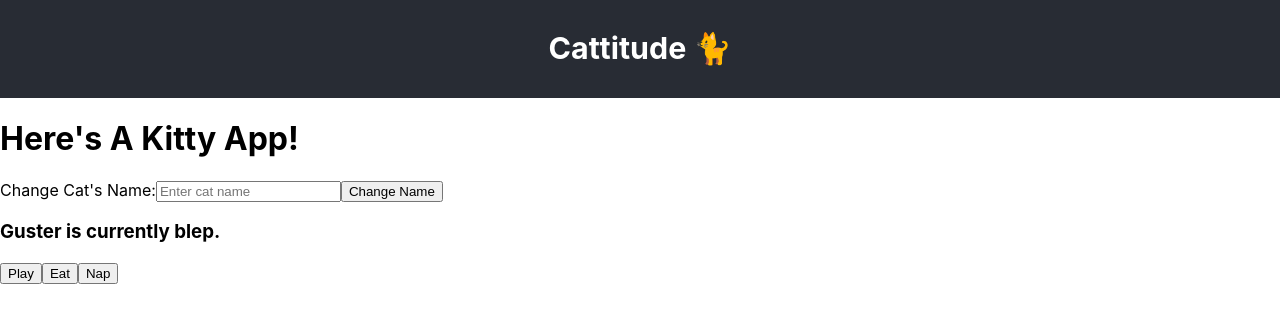
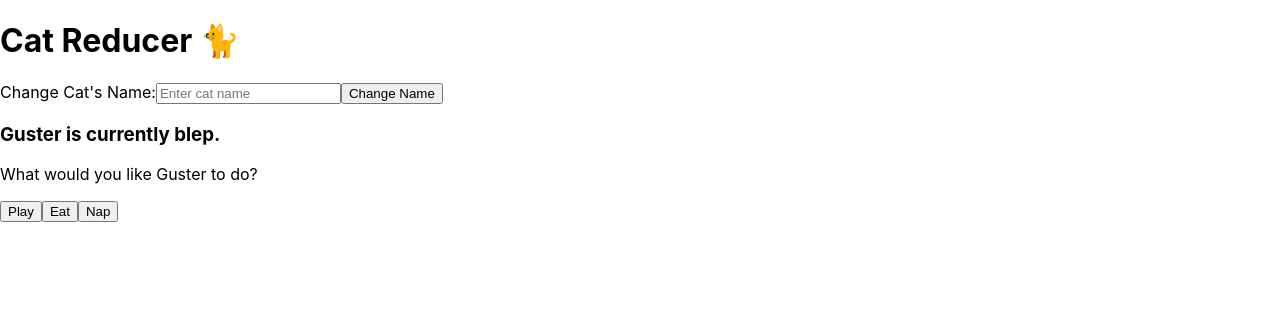
Before and after one commit to john-manack/catnap, a React (Create React App) app: page / in a window 1280 px wide. Shown: the top 322 px of the page. Built offline with nearby package versions, Linux system fonts and the light colour scheme.

Commit message:
updates readme and changes page layout

```diff
--- a/src/App.js
+++ b/src/App.js
@@ -7,11 +7,6 @@ import './App.css';
 function App() {
   return (
     <Provider store={store}>
-      <div className="App">
-        <header className="App-header">
-          <h3>Cattitude 🐈</h3>
-        </header>
-      </div>
       <Updater/>
     </Provider>
   );
--- a/src/components/Output.jsx
+++ b/src/components/Output.jsx
@@ -3,6 +3,7 @@ import { connect } from 'react-redux';
 const Output = (props) => (
     <div>
         <h3>{props.name} is currently {props.activity}.</h3>
+        <p>What would you like {props.name} to do?</p>
     </div>
 );
 
--- a/src/components/Updater.jsx
+++ b/src/components/Updater.jsx
@@ -4,7 +4,7 @@ import ActionSetActivity from '../components/ActionSetActivity';
 
 const Updater = () => (
     <>
-        <h1>Here's A Kitty App!</h1>
+        <h1>Cat Reducer 🐈</h1>
         <ActionSetName/>
         <Output />
         <ActionSetActivity/>
```
Also changed, not shown: 1 other file (tests, documents, lock files or other folders).
